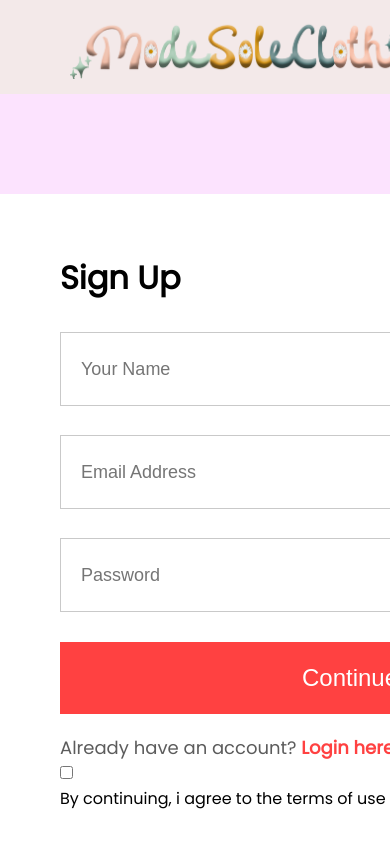
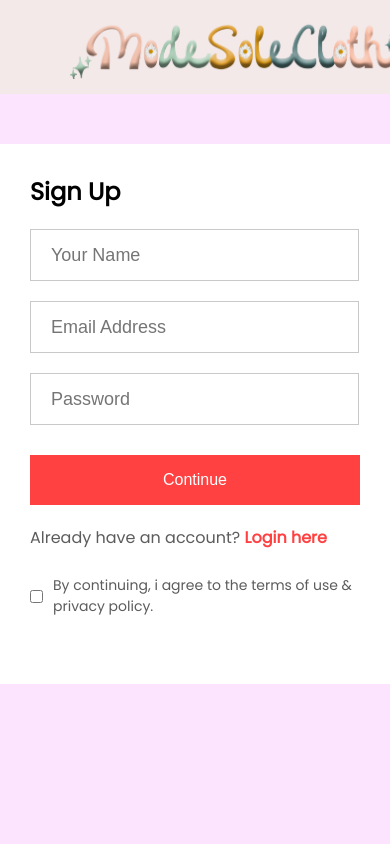
Before and after one commit to Cervera-jpg/ModeSoleCloth, a React (Create React App) app: page /login in a window 390 px wide. Shown: the top 844 px of the page. Built offline with nearby package versions, Linux system fonts and the light colour scheme.

Commit message:
Update loginapage

```diff
--- a/src/Pages/CSS/LoginPage.css
+++ b/src/Pages/CSS/LoginPage.css
@@ -50,3 +50,62 @@
   color: #ff4141;
   font-weight: 600;
 }
+.loginsignup-agree {
+  display: flex;
+  align-items: center;
+  margin-top: 25px;
+  gap: 20px;
+  color: #5c5c5c;
+  font-size: 18px;
+  font-weight: 500;
+}
+@media (max-width: 1280px) {
+  .loginsignup {
+    padding-top: 50px;
+  }
+  .loginsignup-container {
+    max-width: 500px;
+    max-height: 500px;
+    width: auto;
+  }
+  .loginsignup-container h1 {
+    margin: 10px 0px;
+  }
+  .loginsignup-fields {
+    gap: 20px;
+    margin-top: 20px;
+  }
+  .loginsignup-fields input {
+    height: 65px;
+    width: 93%;
+  }
+  .loginsignup-container button {
+    width: 100%;
+  }
+  .loginsignup-login {
+    font-size: 16px;
+  }
+  .loginsignup-agree {
+    font-size: 14px;
+    gap: 10px;
+  }
+}
+@media (max-width: 800px) {
+  .loginsignup-container {
+    padding: 20px 30px;
+  }
+  .loginsignup-container h1 {
+    font-size: 24px;
+  }
+  .loginsignup-fields {
+    gap: 20px;
+    margin-top: 20px;
+  }
+  .loginsignup-fields input {
+    height: 50px;
+  }
+  .loginsignup-container button {
+    height: 50px;
+    font-size: 16px;
+  }
+}
```
